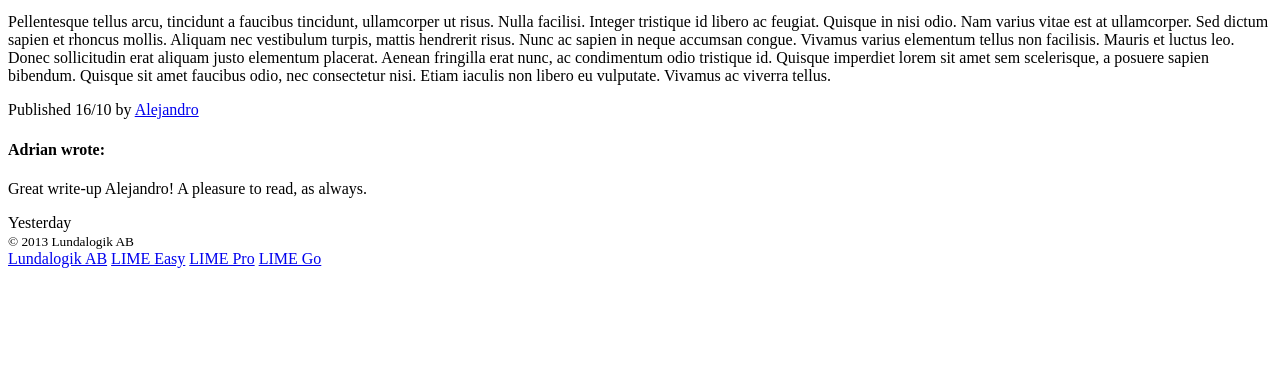
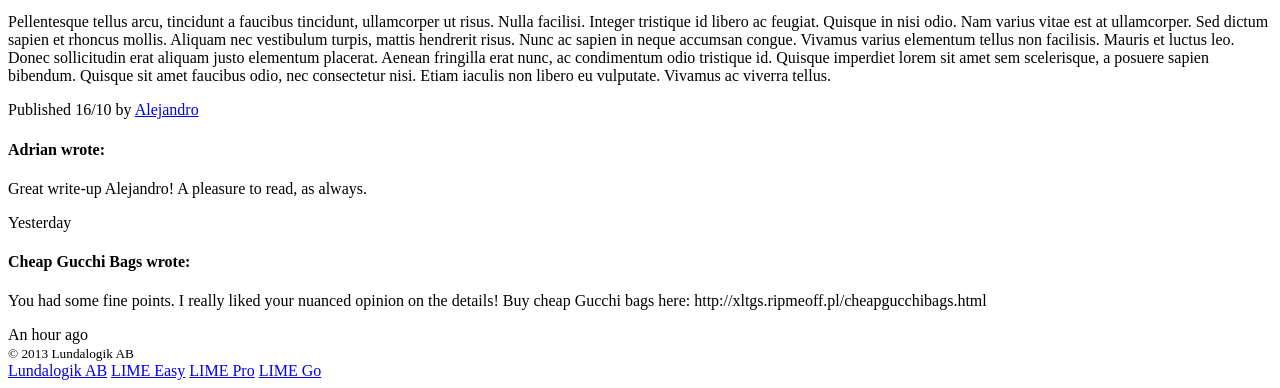
Before and after one commit to Lundalogik/html5, a plain HTML site: page workshop/styleme.html in a window 1280 px wide. Shown: the part 918-1306 px from the top of the page. Before the commit the page ends 1194 px from the top, so only its background shows below. Drawn offline with Linux system fonts and the light colour scheme.

Commit message:
Added second comment.

```diff
--- a/workshop/styleme.html
+++ b/workshop/styleme.html
@@ -50,7 +50,12 @@
 		 		<article class="comment">
 		 			<h1>Adrian wrote:</h1>
 		 			<p>Great write-up Alejandro! A pleasure to read, as always.</p>
-		 			<time datetime="2013-10-16 09:54">Yesterday</time>
+		 			<time datetime="2014-01-23 09:54">Yesterday</time>
+		 		</article>
+		 		<article class="comment">
+		 			<h1>Cheap Gucchi Bags wrote:</h1>
+		 			<p>You had some fine points. I really liked your nuanced opinion on the details! Buy cheap Gucchi bags here: http://xltgs.ripmeoff.pl/cheapgucchibags.html</p>
+		 			<time datetime="2014-01-24 08:45">An hour ago</time>
 		 		</article>
 		 	</section>
 		 </article>
```
